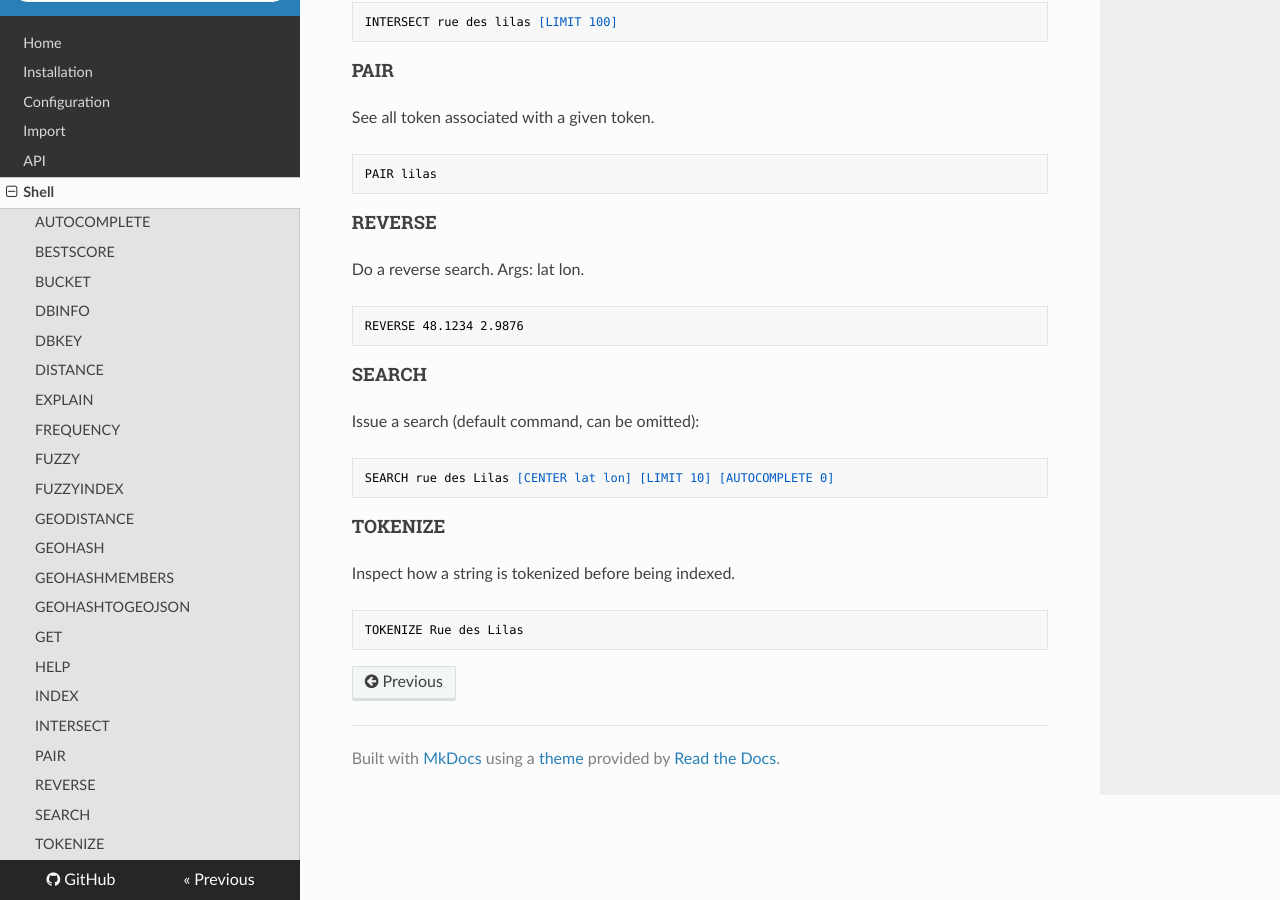
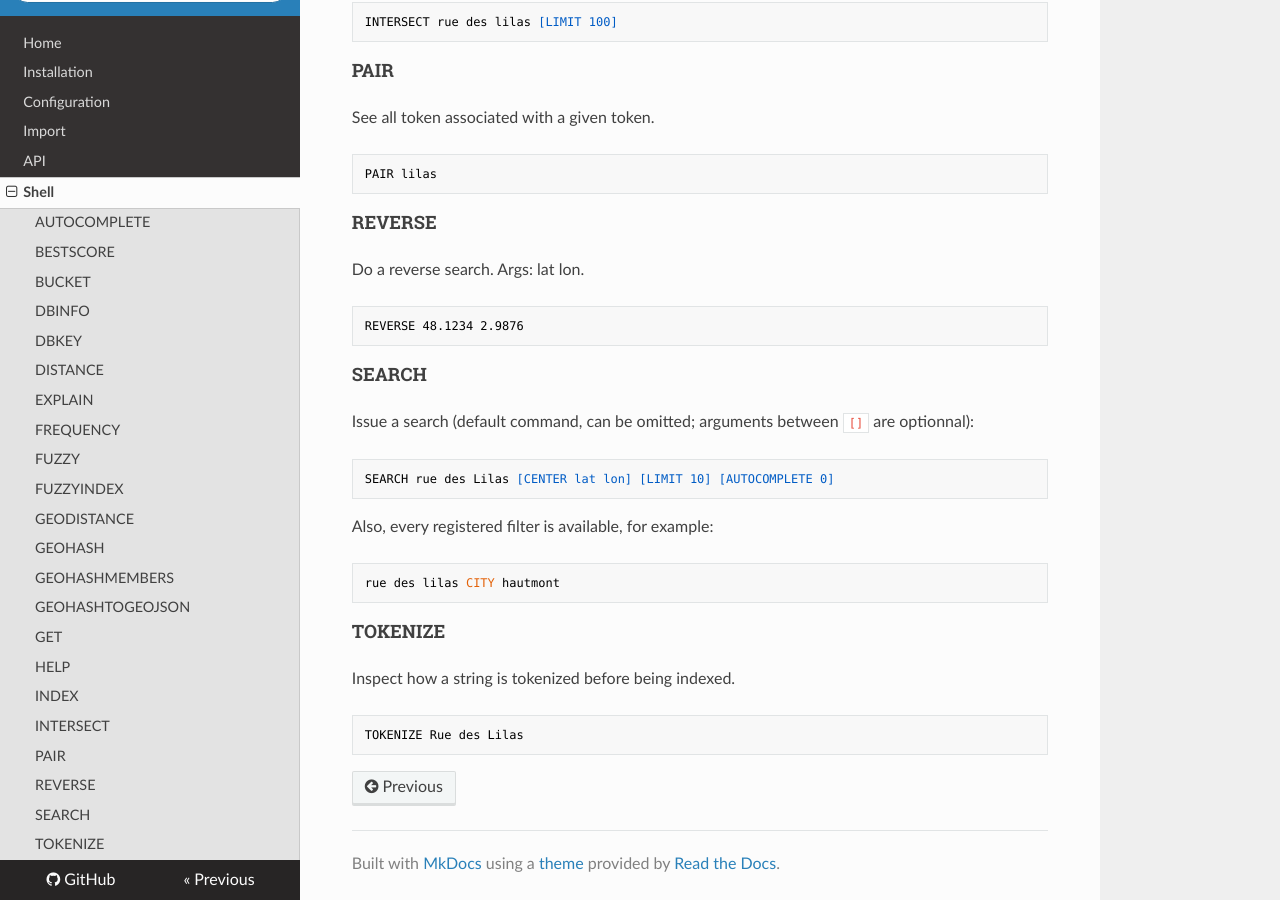
Before and after one commit to addok/addok, an MkDocs documentation site: the page built from docs/shell.md, in a window 1280 px wide and 900 px high, scrolled down 2950 px. Built offline with MkDocs 1.6.1, drawn with Linux system fonts in a browser that asks for light colours; nearby versions of some CDN libraries; old or Windows-style settings are respelled for this version of MkDocs.

Commit message:
Mention filters in SEARCH command (fix #81)

```diff
--- a/docs/shell.md
+++ b/docs/shell.md
@@ -108,9 +108,14 @@ Do a reverse search. Args: lat lon.
     REVERSE 48.1234 2.9876
 
 #### SEARCH
-Issue a search (default command, can be omitted):
+Issue a search (default command, can be omitted; arguments between `[]` are
+optionnal):
 
     SEARCH rue des Lilas [CENTER lat lon] [LIMIT 10] [AUTOCOMPLETE 0]
+
+Also, every registered filter is available, for example:
+
+    rue des lilas CITY hautmont
 
 #### TOKENIZE
 Inspect how a string is tokenized before being indexed.
```
